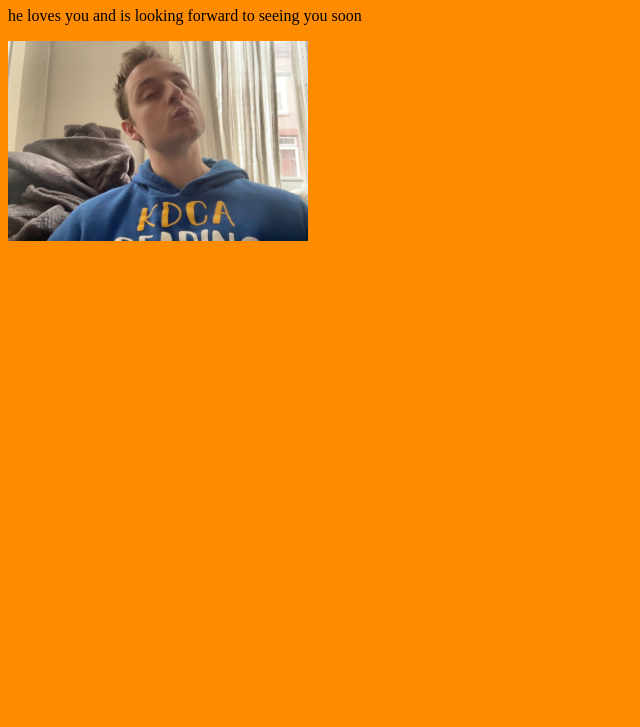
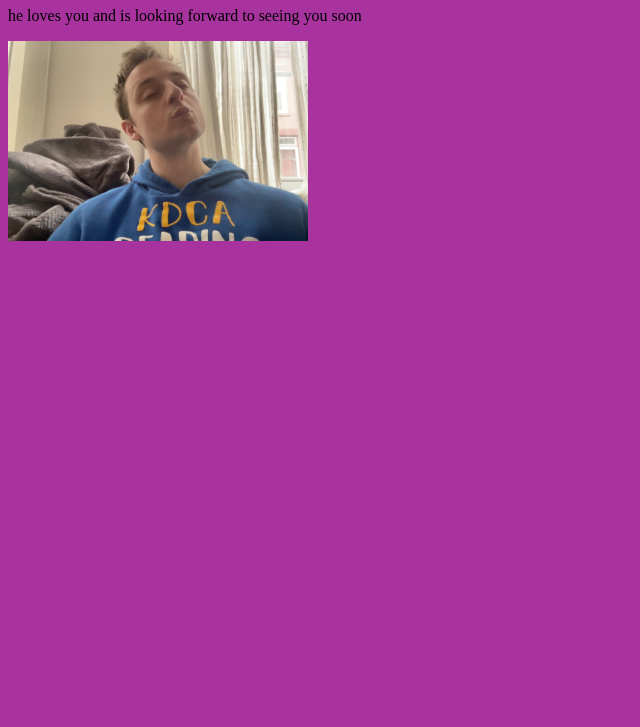
Before and after one commit to aphoward5/is-alex-working, a plain HTML site: page index.html in a window 1280 px wide. Shown: the part 73-800 px from the top of the page, without its empty margins (0-640 px from the left). Drawn offline with Linux system fonts and the light colour scheme.

Commit message:
update index.html
changed background color to dark pink, centered body

```diff
--- a/index.html
+++ b/index.html
@@ -8,7 +8,8 @@
     </head>
     <style>
         body{
-            background-color: darkorange;
+            background-color: rgb(168, 50, 158);
+            margin: 0, auto;
         }
 
         .picture {
```
